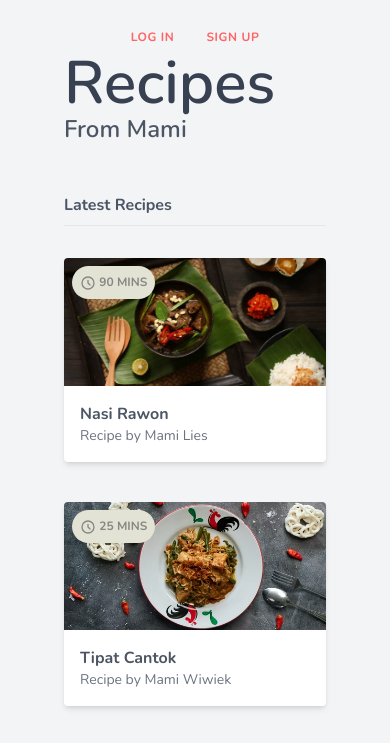
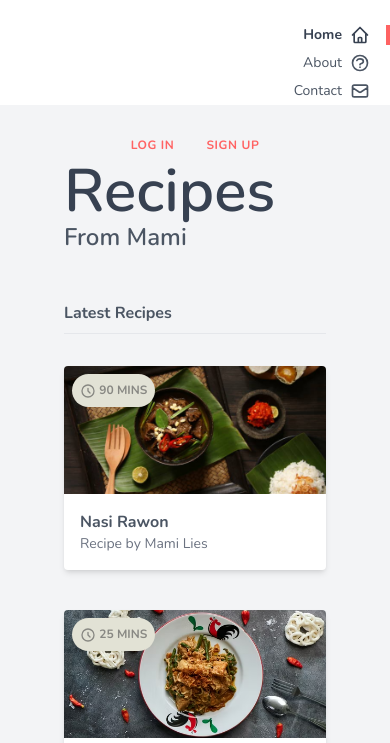
Before and after one commit to phieraditya/mamifood, a website: page src/index.html in a window 390 px wide. Both pictures are taken after a click on the element 362 px from the left and 28 px from the top of the page. Shown: the part 60-803 px from the top of the page. Drawn offline with nearby package versions, Linux system fonts and the light colour scheme.

Commit message:
Add: on burger icon click, show/hide menu

```diff
--- a/src/index.html
+++ b/src/index.html
@@ -33,7 +33,7 @@
               </svg>
             </div>
           </div>
-          <ul class="text-sm mt-6 hidden md:block" id="'menu">
+          <ul class="text-sm mt-6 hidden md:block" id="menu">
             <li class="text-gray-700 font-bold py-1">
               <a
                 href="#"
@@ -234,5 +234,7 @@
         </div>
       </main>
     </div>
+
+    <script src="index.js"></script>
   </body>
 </html>
--- /dev/null
+++ b/src/index.js
@@ -0,0 +1,10 @@
+const burger = document.getElementById('burger');
+const menu = document.getElementById('menu');
+
+burger.addEventListener('click', () => {
+  if (menu.classList.contains('hidden')) {
+    menu.classList.remove('hidden');
+  } else {
+    menu.classList.add('hidden');
+  }
+});
```
